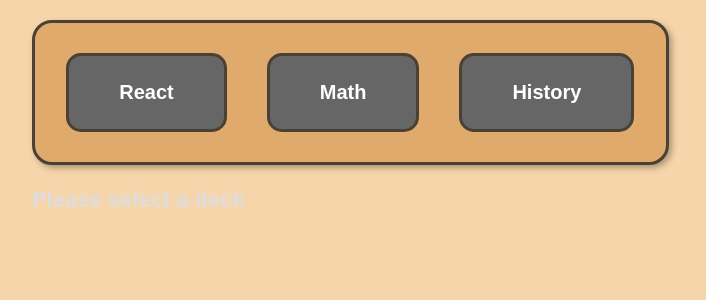
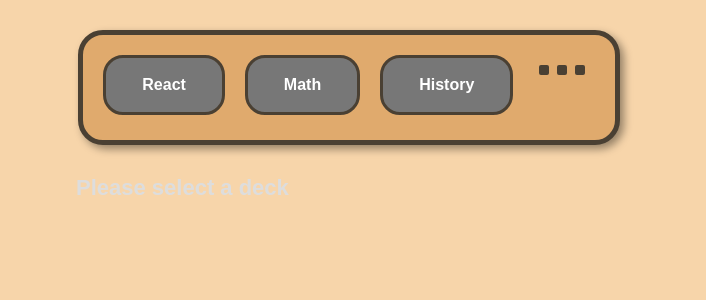
Before and after one commit to IALT1234/SPEAR, a React (Vite) app: page / in a window 1280 px wide. Shown: the top 300 px of the page, without its empty margins (291-997 px from the left). Built offline with nearby package versions, Linux system fonts and the light colour scheme.

Commit message:
Added create deck, add card and delete card options

```diff
--- a/src/App.jsx
+++ b/src/App.jsx
@@ -5,42 +5,94 @@
 import React, { useState, useEffect } from 'react';
 
 function App() {
-
-    const [selected_deck, setSelectedDeck] = useState('');
+  const defaultDecks = [
+    {
+      id: 1,
+      deck_name: "React",
+      app_deck_array: [
+        { id: 1, front: "What is React?", back: "A JavaScript library for building UIs." },
+        { id: 2, front: "What is a component?", back: "A reusable piece of UI in React." },
+        { id: 3, front: "What is state in React?", back: "An object that determines how a component renders and behaves." }
+      ]
+    },
+    {
+      id: 2,
+      deck_name: "Math",
+      app_deck_array: [
+        { id: 1, front: "2 + 2", back: "4" },
+        { id: 2, front: "4 x 4", back: "16" },
+        { id: 3, front: "20 - 15", back: "5" }
+      ]
+    },
+    {
+      id: 3,
+      deck_name: "History",
+      app_deck_array: [
+        { id: 1, front: "What is NATO?", back: "North Atlantic Treaty Organization" },
+        { id: 2, front: "What was the USSR?", back: "Union of Soviet Socialist Republics" },
+        { id: 3, front: "What is BRICS?", back: "Brazil, Russia, India, China, South Africa" }
+      ]
+    }
+  ];
 
 
+  const [selected_deck, setSelectedDeck] = useState('');
+  const [currentIndex, setCurrentIndex] = useState(0);
 
-    const this_deck = [
-        {id:1, front : "What is React?", back: "A JavaScript library for building user interfaces."},
-        {id:2, front : "What is a component?", back: "A reusable piece of UI in React."},
-        {id:3, front : "What is state in React?", back: "An object that determines how a component renders and behaves."},
-    ]
-    const this_deck2 = [
-        {id:1, front : "2 + 2", back: "4"},
-        {id:2, front : "4 x 4", back: "16"},
-        {id:3, front : "20 - 15", back: "15"},
-    ]
-    const this_deck3 = [
-        {id:1, front : "What is NATO", back: "North Atlantic Treaty Organization"},
-        {id:2, front : "What is a USSR?", back: "Union of Soviet Socialist Republics"},
-        {id:3, front : "What is BRICS", back: "Brazil, Russia, India, China, South Africa."},
-    ]
+  const [all_decks, set_all_decks] = useState(() => {
+    const saved = localStorage.getItem("all_decks");
+    return saved ? JSON.parse(saved) : defaultDecks;
+  });
 
-  const deck_array_ = [
-    { id: 1, deck_name: "React", app_deck_array: this_deck },
-    { id: 2, deck_name: "Math", app_deck_array: this_deck2 },
-    { id: 3, deck_name: "History", app_deck_array: this_deck3 },
-  ]
+  useEffect(() => {
+    localStorage.setItem("all_decks", JSON.stringify(all_decks));
+  }, [all_decks]);
 
-  const selectedDeckObject = deck_array_.find(deck => deck.deck_name === selected_deck);
+  function addDeck(newDeck) {
+    set_all_decks(prev => [...prev, newDeck]);
+  }
 
+  function addCard(deckName, card) {
+    set_all_decks(prev =>
+      prev.map(deck =>
+        deck.deck_name === deckName
+          ? { ...deck, app_deck_array: [...deck.app_deck_array, card] }
+          : deck
+      )
+    );
+  }
+
+  function deleteCard(deckName, cardId) {
+    set_all_decks(prev =>
+      prev.map(deck =>
+        deck.deck_name === deckName
+          ? {
+              ...deck,
+              app_deck_array: deck.app_deck_array.filter(c => c.id !== cardId)
+            }
+          : deck
+      )
+    );
+  }
+
+
+  const selectedDeckObject = all_decks.find(deck => deck.deck_name === selected_deck);
 
   return (
     <>
-      <Decks_Page deck_array = {deck_array_} Dselected_deck = {setSelectedDeck}/>
-      <Current_Deck deck = {selectedDeckObject}/>
+      <Decks_Page
+        deck_array={all_decks}
+        Dselected_deck={setSelectedDeck}
+        selectedDeck={selected_deck}
+        addDeck={addDeck}
+        addCard={addCard}
+        deleteCard={deleteCard}
+        currentIndex={currentIndex}
+      />
+      <Current_Deck deck={selectedDeckObject} currentIndex={currentIndex} setCurrentIndex={setCurrentIndex} />
     </>
-  )
+  );
 }
 
+
 export default App
--- a/src/css/Current_Deck.css
+++ b/src/css/Current_Deck.css
@@ -11,10 +11,9 @@
   width: 0;
   height: 0;
   border-style: solid;
-  border-width: 80px 100px 80px 0; /* taller + sharper */
+  border-width: 120px 140px 120px 0; /* taller + sharper */
   border-color: transparent #e0aa6d transparent transparent; /* dark brown fill */
   cursor: pointer;
-
   transition: transform 0.2s;
 }
 
@@ -23,7 +22,7 @@
   width: 0;
   height: 0;
   border-style: solid;
-  border-width: 80px 0 80px 100px;
+  border-width: 120px 0 120px 140px;
   border-color: transparent transparent transparent #e0aa6d;
   cursor: pointer;
   transition: transform 0.2s;
--- a/src/css/Decks_Page.css
+++ b/src/css/Decks_Page.css
@@ -1,35 +1,133 @@
 .deck-bar {
   display: flex;
-  justify-content: center;
+  justify-content: space-between;
+  align-items: stretch;
+  background-color: #e0aa6d;
+  border: 5px solid #4a4033;
+  border-radius: 25px;
+  padding: 20px;
+  margin: 30px auto;
+  width: 90%;
+  max-width: 1200px;
+  box-shadow: 4px 4px 8px rgba(0, 0, 0, 0.4);
+  overflow: hidden;
+}
+
+/* SCROLLABLE WRAPPER */
+.deck-buttons-wrapper {
+  overflow-x: auto;
+  flex: 1;
+  padding-right: 20px;
+}
+
+.deck-buttons-container {
+  display: inline-flex;
+  gap: 20px;
+  flex-wrap: nowrap;
+  white-space: nowrap;
+  padding-bottom: 5px;
+}
+
+.deck-button-wrapper {
+  display: flex;
+  flex-direction: column;
   align-items: center;
-  background-color: #e0aa6d;
-  border: 3px solid #4a4033;
-  border-radius: 20px;
-  padding: 30px;
-  margin: 20px auto;
-  width: 90%;
-  max-width: 1000px;
-  box-shadow: 3px 3px 6px rgba(0, 0, 0, 0.3);
-  gap: 40px;
+  flex-shrink: 0;
 }
 
 .deck-button {
-  padding: 25px 50px;
+  padding: 18px 36px;
+  background-color: #777;
+  color: white;
+  font-size: 16px;
+  font-weight: 600;
+  border-radius: 20px;
   border: 3px solid #4a4033;
-  background-color: #666;
-  color: white;
   cursor: pointer;
-  font-size: 20px;
-  font-weight: bold;
-  border-radius: 15px;
-  transition: all 0.3s;
+  transition: all 0.2s ease-in-out;
+  white-space: nowrap;
 }
 
 .deck-button:hover {
-  background-color: #444;
+  background-color: #666;
 }
 
-.deck-button.active {
-  background-color: #333;
-  transform: scale(1.05);
+.active-underline {
+  margin-top: 5px;
+  height: 5px;
+  width: 50%;
+  background-color: #d4cc00;
+  border-radius: 3px;
 }
+
+/* Options on the RIGHT */
+.options-menu {
+  position: fixed; /* instead of absolute */
+  top: 140px;      /* adjust based on bar height */
+  right: 5%;
+  background-color: #e0aa6d;
+  border: 2px solid #4a4033;
+  border-radius: 12px;
+  box-shadow: 0 4px 10px rgba(0,0,0,0.25);
+  padding: 10px;
+  display: flex;
+  flex-direction: column;
+  gap: 10px;
+  min-width: 140px;
+  z-index: 1000;
+}
+
+/* 3-dot button */
+.dots-button {
+  display: flex;
+  flex-direction: row;
+  gap: 8px;
+  padding: 10px;
+  cursor: pointer;
+  background: none;
+  border: none;
+}
+
+.dot {
+  width: 10px;
+  height: 10px;
+  background-color: #4a4033;
+  border-radius: 2px;
+}
+
+/* Dropdown floating menu */
+.options-menu {
+  position: absolute;
+  top: 60px;
+  right: 0;
+  background-color: #e0aa6d;
+  border: 2px solid #4a4033;
+  border-radius: 12px;
+  box-shadow: 0 4px 10px rgba(0,0,0,0.25);
+  padding: 10px;
+  display: flex;
+  flex-direction: column;
+  gap: 10px;
+  min-width: 140px;
+  z-index: 10;
+}
+
+.menu-item {
+  background: #fff7e6;
+  border: 2px solid #4a4033;
+  border-radius: 8px;
+  padding: 8px 12px;
+  cursor: pointer;
+  font-weight: 600;
+  color: #4a4033;
+  transition: background 0.2s;
+}
+
+.menu-item:hover {
+  background-color: #f3e3c3;
+}
+
+/* Optional: hide scroll bar on WebKit (Chrome/Safari) */
+.deck-buttons-wrapper::-webkit-scrollbar {
+  display: none;
+}
--- a/src/pages/Current_Deck.jsx
+++ b/src/pages/Current_Deck.jsx
@@ -1,38 +1,44 @@
 import FlashCard from "../components/FlashCard"
-import { useState } from "react";
+import { useState, useEffect } from "react";
 import "../css/Current_Deck.css";
 
-function Current_Deck({ deck }) {
-  const [currentIndex, setCurrentIndex] = useState(0);
-
+function Current_Deck({ deck, currentIndex, setCurrentIndex }) {
   if (!deck) return <p>Please select a deck</p>;
 
-  const cards = deck.app_deck_array;
+  const cards = deck.app_deck_array ?? [];
   const total = cards.length;
 
+  useEffect(() => {
+    if (currentIndex >= total && total > 0) {
+      setCurrentIndex(total - 1);
+    }
+  }, [total, currentIndex, setCurrentIndex]);
+
+  if (total < 1) return <p>This deck has no cards yet. Add some!</p>;
+
   function nextCard() {
-    setCurrentIndex((prev) => (prev + 1) % total); // loop forward
+    setCurrentIndex((prev) => (prev + 1) % total);
   }
 
   function prevCard() {
-    setCurrentIndex((prev) => (prev - 1 + total) % total); // loop backward
+    setCurrentIndex((prev) => (prev - 1 + total) % total);
   }
+  const safeIndex = Math.min(currentIndex, total - 1);
 
   return (
     <div className="deck-container">
-      {/* Left arrow */}
       <div className="nav-button left" onClick={prevCard}></div>
 
       <FlashCard
-        key={cards[currentIndex].id}
-        card_front={cards[currentIndex].front}
-        card_back={cards[currentIndex].back}
+        key={cards[safeIndex].id}
+        card_front={cards[safeIndex].front}
+        card_back={cards[safeIndex].back}
       />
 
-      {/* Right arrow */}
       <div className="nav-button right" onClick={nextCard}></div>
     </div>
   );
 }
 
+
 export default Current_Deck;
--- a/src/pages/Decks_Page.jsx
+++ b/src/pages/Decks_Page.jsx
@@ -1,21 +1,99 @@
 import FlashCard from "../components/FlashCard"
 import Deck from "../components/Deck"
 import "../css/Decks_Page.css";
+import React, { useState, useEffect } from 'react';
+
+import NewDeckForm from "./NewDeckForm";
+import NewCardForm from "./NewCardForm";
 
 
-function Decks_Page({ deck_array, Dselected_deck, selectedDeck }) {
+function Decks_Page(props) {
+
+  const [clicked_add_deck, setclicked_add_deck] = useState(false);
+  const [clicked_add_card, setclicked_add_card] = useState(false);
+  const [clicked_options, setclicked_options] = useState(false);
+
+  function add_deck_clicked() {
+    setclicked_add_deck(!clicked_add_deck);
+    setclicked_add_card(false);
+
+  }
+
+  function add_card_clicked() {
+    setclicked_add_card(!clicked_add_card);
+    setclicked_add_deck(false);
+
+  }
+
+
+  function options_clicked() {
+    setclicked_options(!clicked_options);
+    setclicked_add_deck(false);
+    setclicked_add_card(false);
+
+  }
+
+
+  function handleDeleteCard() {
+    if (!props.selectedDeck) return;
+
+    const deck = props.deck_array.find(d => d.deck_name === props.selectedDeck);
+    if (deck && deck.app_deck_array.length > 0) {
+      const currentCard = deck.app_deck_array[props.currentIndex];
+      if (currentCard) {
+        props.deleteCard(props.selectedDeck, currentCard.id);
+      }
+    }
+  }
+
   return (
+  <div>
   <div className="deck-bar">
-      {deck_array.map(deck => (
+    <div className="deck-buttons-wrapper">
+      <div className="deck-buttons-container">
+        {props.deck_array.map(deck => (
+          <div className="deck-button-wrapper" key={deck.id}>
             <button
-          key={deck.id}
-          className={`deck-button ${selectedDeck === deck.deck_name ? "active" : ""}`}
-          onClick={() => Dselected_deck(deck.deck_name)}
+              className={`deck-button ${props.Dselected_deck === deck.deck_name ? "active" : ""}`}
+              onClick={() => props.Dselected_deck(deck.deck_name)}
             >
               {deck.deck_name}
             </button>
+            {props.Dselected_deck === deck.deck_name && <div className="active-underline" />}
+          </div>
         ))}
       </div>
+    </div>
+
+    <div className="options-area">
+      <div className="dots-button" onClick={() => options_clicked()}>
+        <div className="dot" />
+        <div className="dot" />
+        <div className="dot" />
+      </div>
+
+      {clicked_options && (
+        <div className="options-menu">
+          <button className="menu-item" onClick={() => add_deck_clicked()}>Add Deck</button>
+          <button className="menu-item" onClick={() => add_card_clicked()}>Add Card</button>
+          <button className="menu-item" onClick={handleDeleteCard}>Delete Card</button>
+        </div>
+      )}
+    </div>
+  </div>
+  {clicked_add_deck && (
+    <div className="form-wrapper">
+      <NewDeckForm addDeck={props.addDeck} />
+    </div>
+  )}
+
+  {clicked_add_card && (
+    <div className="form-wrapper">
+      <NewCardForm addCard={props.addCard} deckName={props.selectedDeck} />
+    </div>
+  )}
+  </div>
+
   );
 }
 
--- /dev/null
+++ b/src/pages/NewCardForm.jsx
@@ -0,0 +1,40 @@
+import { useState } from "react";
+
+function NewCardForm({ addCard, deckName }) {
+  const [front, setFront] = useState("");
+  const [back, setBack] = useState("");
+
+  function handleSubmit(e) {
+    e.preventDefault();
+    if (!front.trim()) return;
+
+    addCard(deckName, {
+      id: Date.now(),
+      front,
+      back,
+    });
+
+    setFront("");
+    setBack("");
+  }
+
+  return (
+    <form onSubmit={handleSubmit} className="new-card-form">
+      <input
+        type="text"
+        placeholder="Front"
+        value={front}
+        onChange={(e) => setFront(e.target.value)}
+      />
+      <input
+        type="text"
+        placeholder="Back"
+        value={back}
+        onChange={(e) => setBack(e.target.value)}
+      />
+      <button type="submit">Add Card</button>
+    </form>
+  );
+}
+
+export default NewCardForm;
--- /dev/null
+++ b/src/pages/NewDeckForm.jsx
@@ -0,0 +1,32 @@
+import { useState } from "react";
+
+function NewDeckForm({ addDeck }) {
+  const [name, setName] = useState("");
+
+  function handleSubmit(e) {
+    e.preventDefault();
+    if (!name.trim()) return;
+
+    addDeck({
+      id: Date.now(),
+      deck_name: name,
+      app_deck_array: []
+    });
+
+    setName("");
+  }
+
+  return (
+    <form onSubmit={handleSubmit} className="new-deck-form">
+      <input
+        type="text"
+        placeholder="Enter deck name"
+        value={name}
+        onChange={(e) => setName(e.target.value)}
+      />
+      <button type="submit">Add Deck</button>
+    </form>
+  );
+}
+
+export default NewDeckForm;
```
Lines whose indentation alone changed are shown as unchanged.
